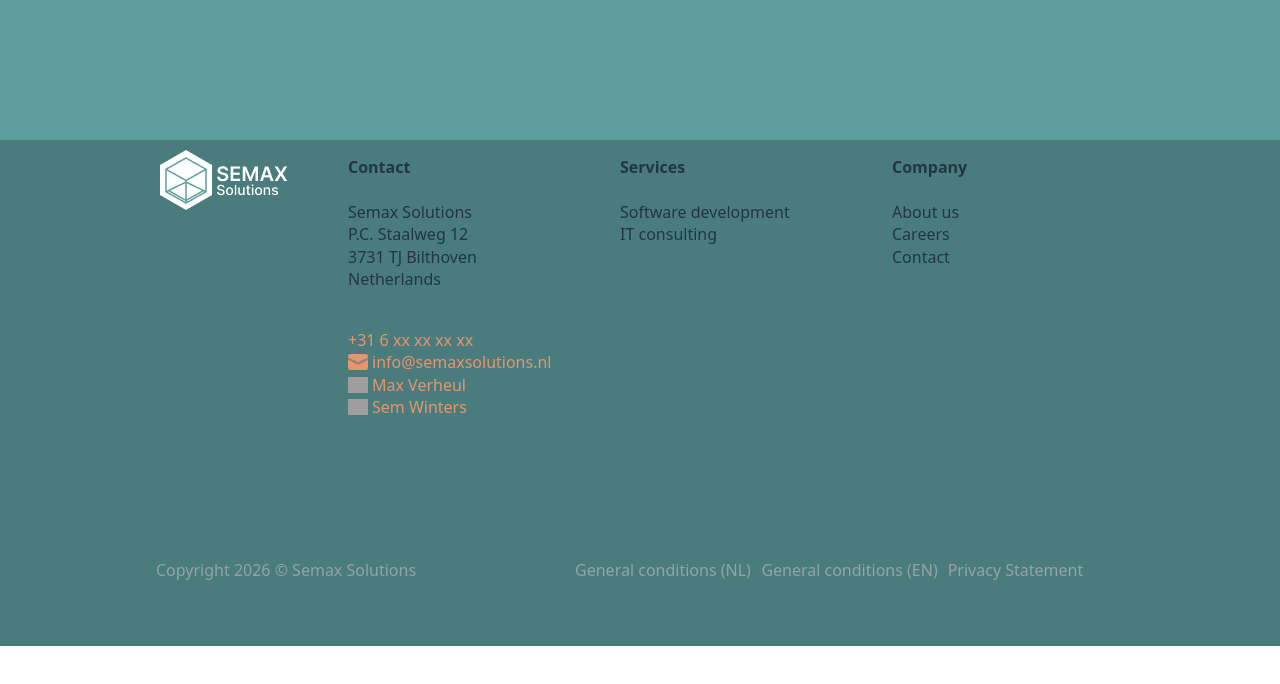
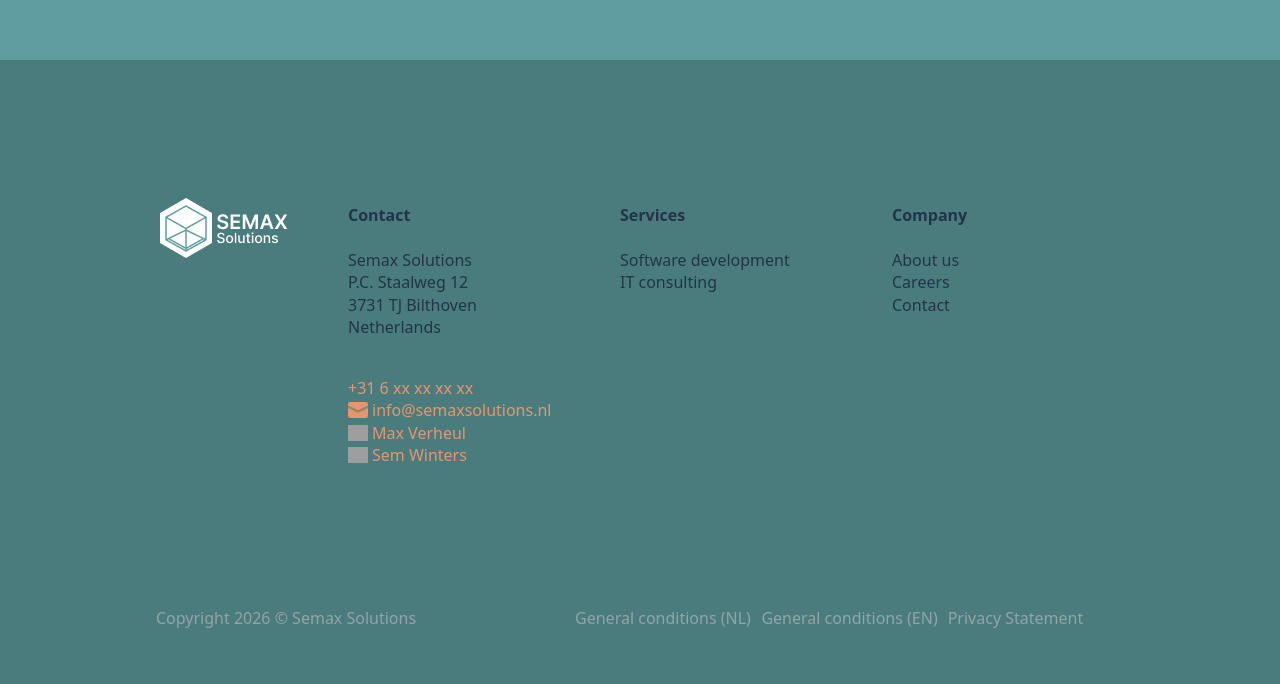
Before and after one commit to Semax-solutions/business-website, a React (Vite) app in the folder SemaxWeb/: page /home in a window 1280 px wide. Shown: the part 740-1424 px from the top of the page. Before the commit the page ends 1386 px from the top, so only its background shows below. Built offline with nearby package versions, Linux system fonts and the light colour scheme; grey boxes are pictures that could not be loaded.

Commit message:
Made footer better.

```diff
--- a/SemaxWeb/src/view/components/footer/Footer.module.css
+++ b/SemaxWeb/src/view/components/footer/Footer.module.css
@@ -1,6 +1,6 @@
 .footer {
     background-color: var(--primary-color-header);
-    padding: 0 156px 64px;
+    padding: 128px 156px 64px;
 }
 
 .footerContainer {
--- a/SemaxWeb/src/view/components/header/Header.module.css
+++ b/SemaxWeb/src/view/components/header/Header.module.css
@@ -6,6 +6,11 @@
     grid-template-columns: auto 1fr;
     align-items: center;
     padding: 0 156px;
+    z-index: 9999;
+    position: fixed;
+    top: 0;
+    left: 0;
+    right: 0;
 }
 
 .logo {
```
